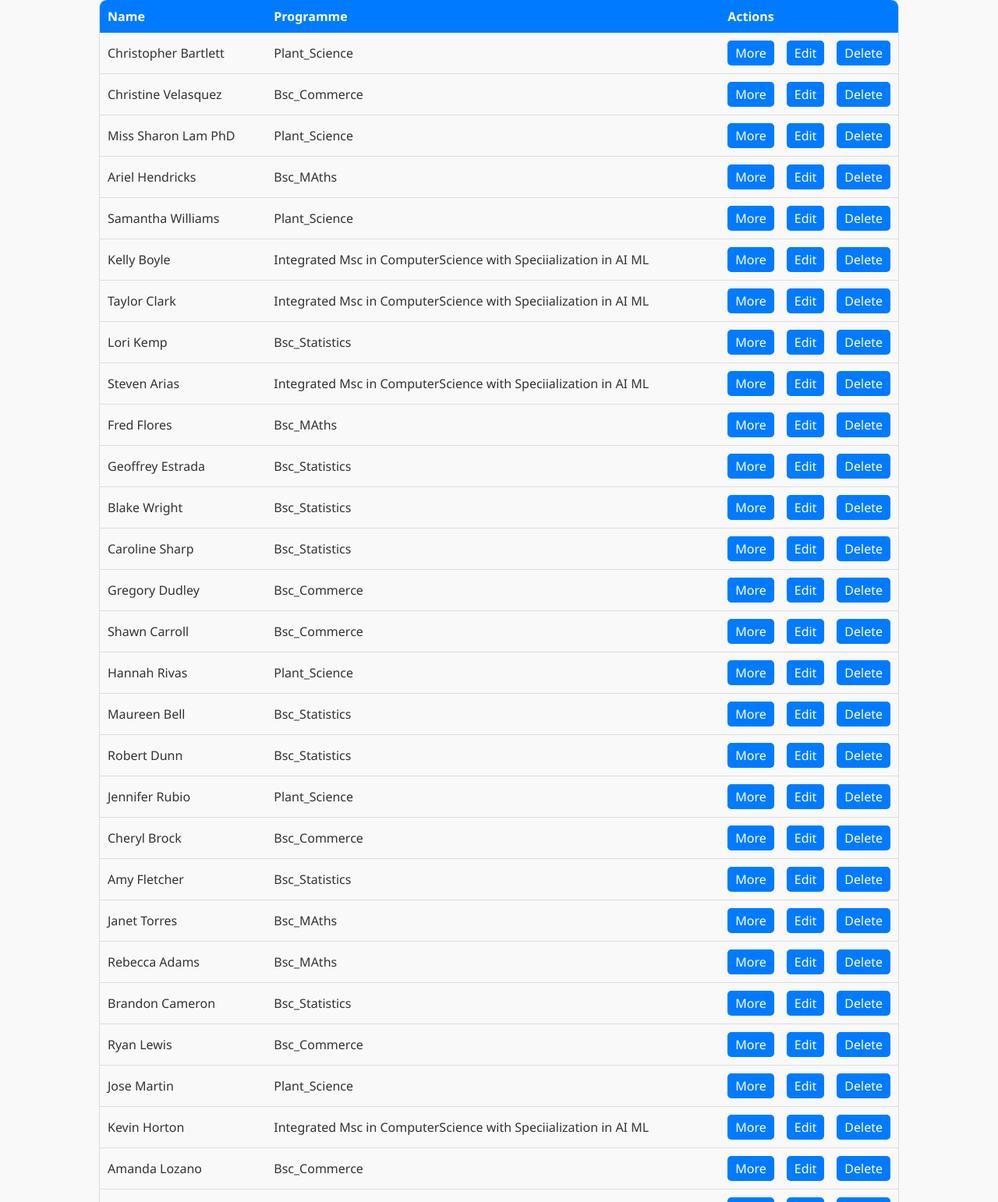
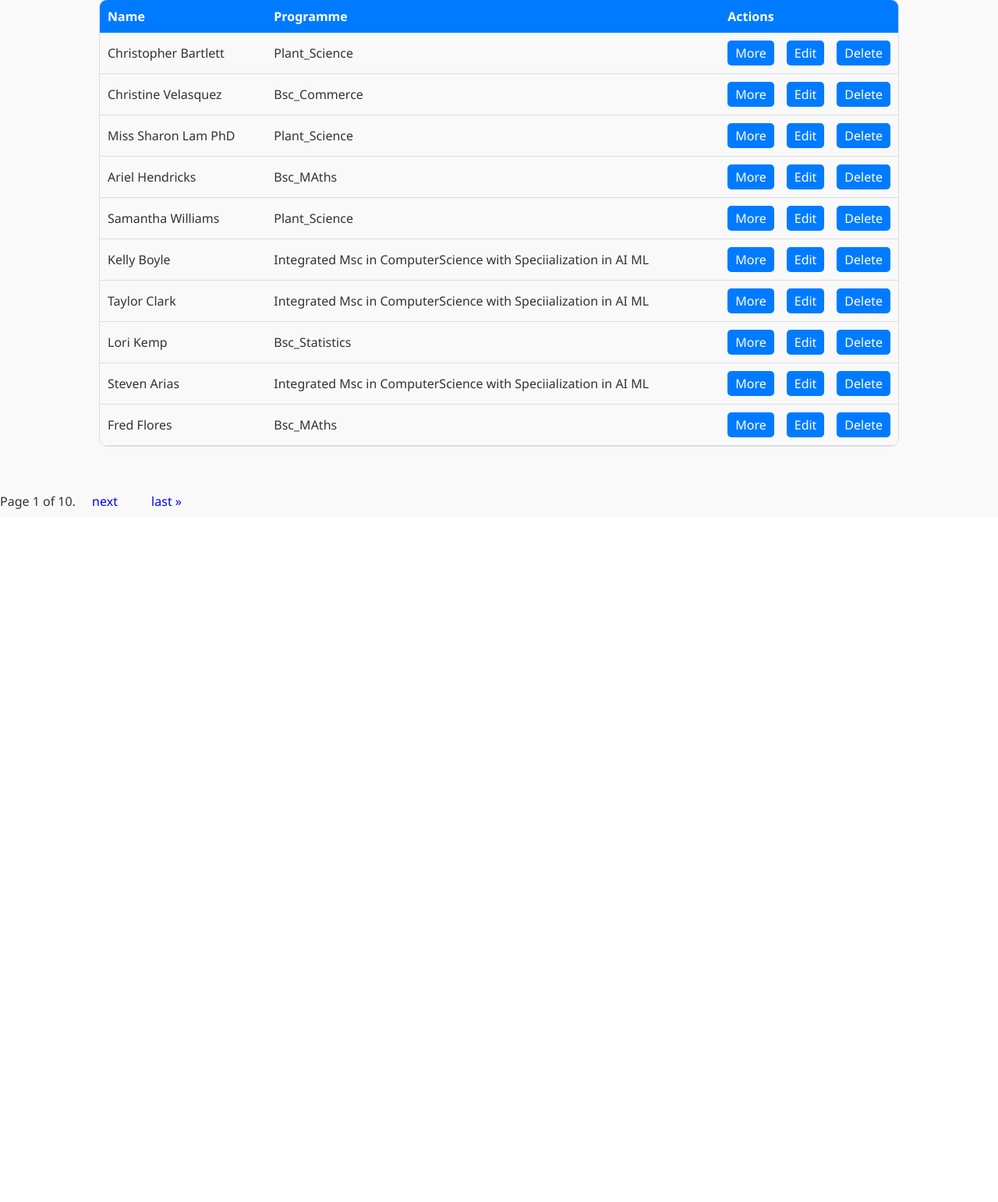
Before and after one commit to sharathplkn/nssms, a Django app: page /vol in a window 1280 px wide. Shown: the part 283-1825 px from the top of the page at 78% size. After the commit the page ends 936 px from the top, so only its background shows below. Run offline with Django 4.2, Linux system fonts and the light colour scheme; a user stored in the database is signed in; data comes from the database, SQL or seed files in the repository; both versions use the stored data as it was after the commit.

Commit message:
pagination

```diff
--- a/nss/templates/nss/home.html
+++ b/nss/templates/nss/home.html
@@ -1,5 +1,4 @@
 {% extends 'nss/base.html' %}
 {% block content %}
 The National Service Scheme.
-
 {% endblock %}
--- a/nss/templates/nss/view_volunteer.html
+++ b/nss/templates/nss/view_volunteer.html
@@ -10,7 +10,6 @@
     <link rel="stylesheet" href="{% static '/css/view_volunteer.css' %}">
 </head>
 
-
 <div class="table-container">
     <table>
         <tr>
@@ -19,19 +18,42 @@
             <th>Actions</th>
         </tr>
 
-        {% for i in volunteer %}
+        {% for volunteer in volunteer_list %}
         <tr>
-            <td>{{ i.name }}</td>
-            <td>{{ i.program.program_name }}</td>
+            <td>{{ volunteer.name }}</td>
+            <td>{{ volunteer.program.program_name }}</td>
             <td>
                 <div class="button-container">
-                    <a class="button" href="{% url 'volunteer_details' i.volunteer_id %}">More</a>
-                    <a class="button" href="{% url 'edit_volunteer' pk=i.volunteer_id %}">Edit</a>
-                    <a class="button delete-btn" href="{% url 'delete_volunteer' pk=i.volunteer_id %}">Delete</a>
+                    <a class="button" href="{% url 'volunteer_details' volunteer.volunteer_id %}">More</a>
+                    <a class="button" href="{% url 'edit_volunteer' pk=volunteer.volunteer_id %}">Edit</a>
+                    <a class="button delete-btn" href="{% url 'delete_volunteer' pk=volunteer.volunteer_id %}">Delete</a>
                 </div>
             </td>
         </tr>
         {% endfor %}
     </table>
 </div>
+
+<div class="pagination">
+    <span class="step-links">
+        {% if page_obj.has_previous %}
+            <a href="?page={{ page_obj.previous_page_number }}" class="link">previous</a>
+        {% endif %}
+
+        <span class="current">
+            Page {{ page_obj.number }} of {{ page_obj.paginator.num_pages }}.
+        </span>
+
+        {% if page_obj.has_next %}
+            <a href="?page={{ page_obj.next_page_number }}" class="link">next</a>
+        {% else %}
+            <a href="?page=1" class="link">&laquo; first</a>
+        {% endif %}
+
+        {% if page_obj.has_next %}
+            <a href="?page={{ page_obj.paginator.num_pages }}" class="link">last &raquo;</a>
+        {% endif %}
+    </span>
+</div>
+
 {% endblock %}
--- a/nss/views.py
+++ b/nss/views.py
@@ -1,5 +1,6 @@
 from django.shortcuts import render, get_object_or_404, redirect,reverse
 from django.http import HttpResponse
+from django.core.paginator import Paginator, EmptyPage, PageNotAnInteger
 from .models import *
 from django.contrib.auth.models import Group,User
 from django.db import connection
@@ -49,10 +50,23 @@ def add_volunteer(request):
     return render(request,'nss/add_volunteer.html',prog)
 @login_required()
 def view_volunteer(request):
-    vol={
-        'volunteer':volunteer.objects.all()
+    volunteers = volunteer.objects.all()
+
+    # Pagination
+    paginator = Paginator(volunteers, 10)  # Show 10 volunteers per page
+    page_number = request.GET.get('page')
+    try:
+        volunteer_list = paginator.page(page_number)
+    except PageNotAnInteger:
+        volunteer_list = paginator.page(1)
+    except EmptyPage:
+        volunteer_list = paginator.page(paginator.num_pages)
+
+    context = {
+        'volunteer_list': volunteer_list,
+        'page_obj': volunteer_list,  # or you can pass paginator.page(page_number) directly
     }
-    return render(request,'nss/view_volunteer.html',vol)
+    return render(request, 'nss/view_volunteer.html', context)
 
 
 
--- a/static/css/view_volunteer.css
+++ b/static/css/view_volunteer.css
@@ -50,3 +50,21 @@ a {
 .button:hover {
     background-color: #0056b3;
 }
+
+.link {
+    display: inline-block;
+     /* Blue background color */
+    color: blue; /* Text color */
+    padding: 8px 16px; /* Padding inside the button */
+    text-decoration: none; /* Remove underline from links */
+    border: 1px solid transparent; /* Transparent border */
+    border-radius: 4px; /* Rounded corners */
+    cursor: pointer; /* Cursor on hover */
+    text-align: center; /* Center text */
+    margin-right: 5px; /* Margin between buttons */
+}
+
+
+.link:active {
+    background-color: #004286; /* Even darker blue when button is active (clicked) */
+}
```
Also changed, not shown: db.sqlite3.
